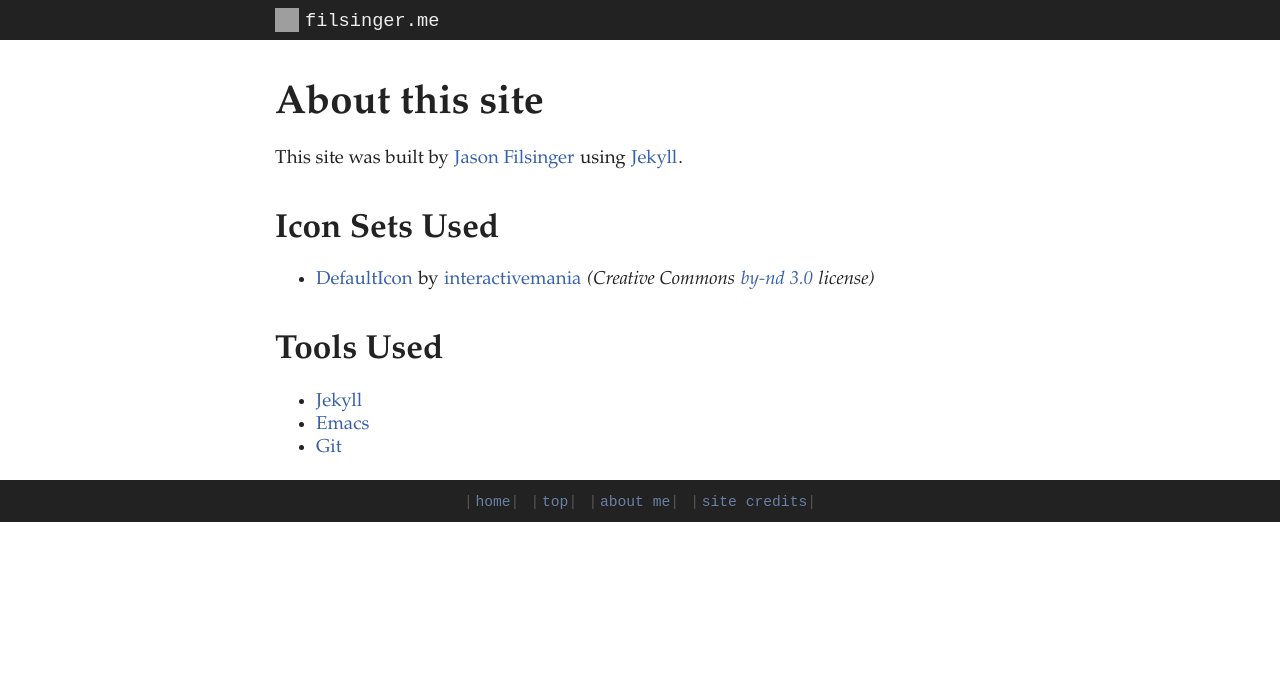
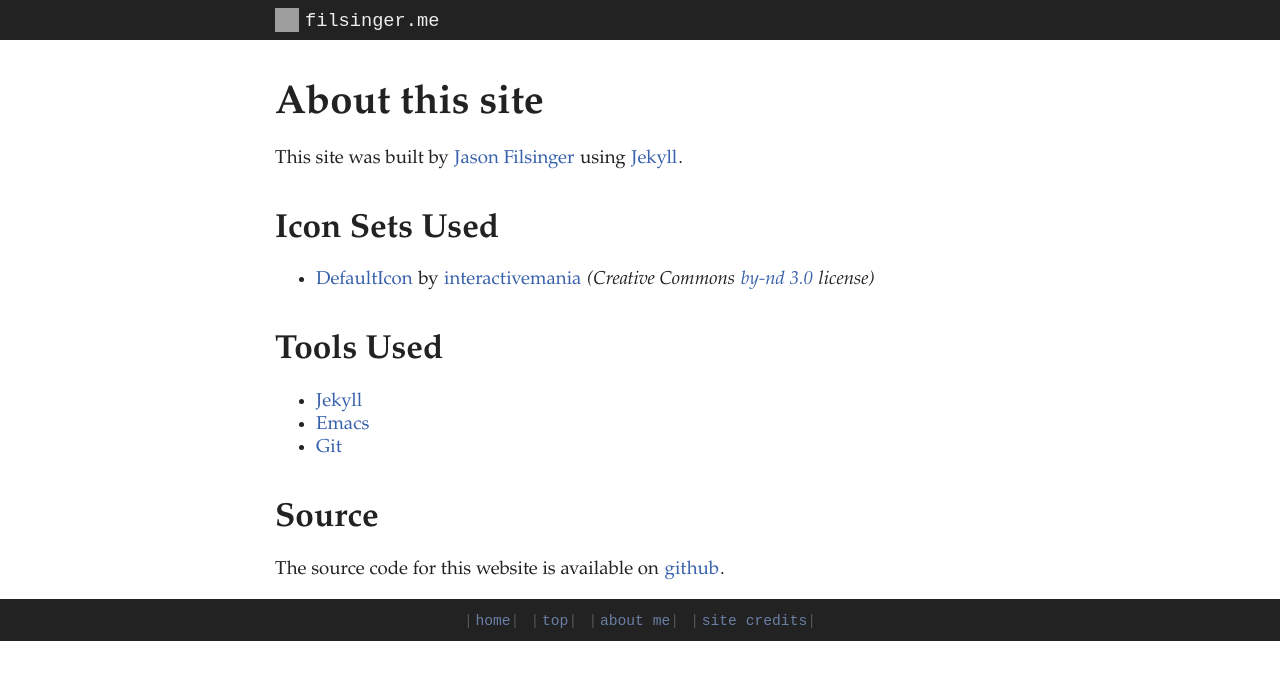
Before and after one commit to filsinger/filsinger.github.com, a Jekyll site: the page built from about/credits.md, in a window 1280 px wide. Shown: the top 680 px of the page. Built offline with Jekyll 4.4.1, drawn with Linux system fonts in a browser that asks for light colours; Markdown is read by kramdown in place of the engine named in the settings; grey boxes are pictures that could not be loaded.

Commit message:
updating the credits page with a link to the github repo

```diff
--- a/about/credits.md
+++ b/about/credits.md
@@ -16,3 +16,7 @@ This site was built by [Jason Filsinger](http://filsinger.me) using [Jekyll](htt
 * [Jekyll](https://github.com/mojombo/jekyll)
 * [Emacs](http://www.gnu.org/software/emacs/)
 * [Git](http://git-scm.com/)
+
+## Source
+
+The source code for this website is available on [github](https://github.com/filsinger/filsinger.me).
```
